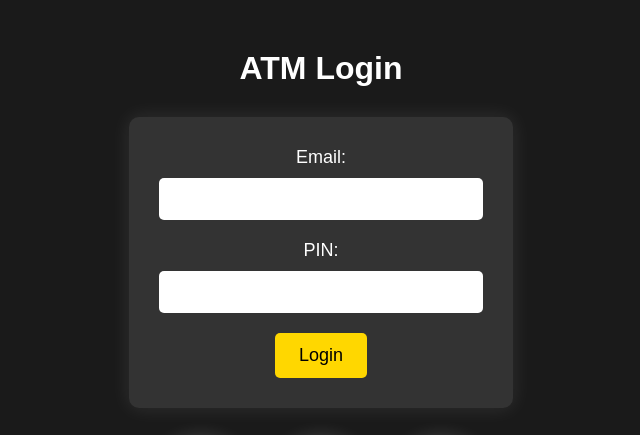
After one commit to TheHS1/OnlineATM, a Django app: page /atm_login/ in a window 1280 px wide. The commit adds this page. Shown: the top 435 px of the page, without its empty margins (319-959 px from the left). Run offline with Django 4.2, Linux system fonts and the light colour scheme.

Commit message:
atm login and atm page added and authentification

```diff
--- /dev/null
+++ b/mainApp/templates/atm_login.html
@@ -0,0 +1,88 @@
+<!DOCTYPE html>
+<html lang="en">
+<head>
+    <meta charset="UTF-8">
+    <meta name="viewport" content="width=device-width, initial-scale=1.0">
+    <title>ATM Login</title>
+    <style>
+        body {
+            background-color: #1a1a1a;
+            color: #ffffff;
+            font-family: Arial, sans-serif;
+            text-align: center;
+            margin-top: 50px;
+        }
+        h2 {
+            font-size: 32px;
+            margin-bottom: 30px;
+        }
+        .login-container {
+            display: flex;
+            flex-direction: column;
+            align-items: center;
+        }
+        form {
+            background-color: #333333;
+            padding: 30px;
+            border-radius: 10px;
+            box-shadow: 0 0 20px rgba(255, 255, 255, 0.1);
+        }
+        label {
+            display: block;
+            margin-bottom: 10px;
+            font-size: 18px;
+        }
+        input[type="email"],
+        input[type="password"] {
+            width: 300px;
+            padding: 12px;
+            margin-bottom: 20px;
+            border: none;
+            border-radius: 5px;
+            font-size: 16px;
+        }
+        button[type="submit"] {
+            padding: 12px 24px;
+            background-color: #ffd700;
+            color: #000000;
+            border: none;
+            border-radius: 5px;
+            font-size: 18px;
+            cursor: pointer;
+            transition: background-color 0.3s ease;
+        }
+        button[type="submit"]:hover {
+            background-color: #ffdf00; /* Lighter shade of gold on hover */
+        }
+        .customer-images {
+            display: flex;
+            justify-content: center;
+            margin-top: 30px;
+        }
+        .customer-images img {
+            width: 100px;
+            height: 100px;
+            border-radius: 50%;
+            margin: 0 10px;
+            box-shadow: 0 0 20px rgba(255, 255, 255, 0.2);
+        }
+    </style>
+</head>
+<body>
+    <h2>ATM Login</h2>
+    <div class="login-container">
+        <form action="ATM.html" method="post">
+            <label for="email">Email:</label>
+            <input type="email" id="email" name="email" required><br>
+            <label for="pin">PIN:</label>
+            <input type="password" id="pin" name="pin" required><br>
+            <button type="submit">Login</button>
+        </form>
+        <div class="customer-images">
+            <img src="happy_customer_1.jpg" alt="Happy Customer 1">
+            <img src="happy_customer_2.jpg" alt="Happy Customer 2">
+            <img src="happy_customer_3.jpg" alt="Happy Customer 3">
+        </div>
+    </div>
+</body>
+</html>
--- a/mainApp/templates/home.html
+++ b/mainApp/templates/home.html
@@ -33,6 +33,9 @@
 
               <button type="submit" class="btn btn-secondary mb-4">Submit</button>
               <a href="{% url 'register_view' %}" class="d-block mb-4">Don't have an account?</a>
+
+              <!-- Add link to ATM login page -->
+              <a href="{% url 'atm_login' %}" class="d-block mb-4">Need cash?</a>
             </form>
 
             <h2 class="mb-3">$300 checking bonus</h2>
--- a/mainApp/urls.py
+++ b/mainApp/urls.py
@@ -10,4 +10,9 @@ urlpatterns = [
     path('accounts_view/', views.accounts_view, name='accounts_view'),
     path('transfer_funds/', views.transfer_funds, name='transfer_funds'),
     path('register_view/', views.register_view, name='register_view'),
+    path('atm_login/', views.atm_login, name='atm_login'),
+    path('ATM.html/', views.atm_page, name='ATM.html'),
+
+
+
 ]
--- a/mainApp/views.py
+++ b/mainApp/views.py
@@ -3,6 +3,7 @@ from django.contrib.auth import authenticate, login, logout
 from django.contrib.auth.decorators import login_required
 from django.http import HttpResponse
 from .forms import *
+
 # from django.forms import Form
 
 # Create your views here.
@@ -58,3 +59,53 @@ def accounts_view(request):
 
 def transfer_funds(request):
     return render(request, 'transfer_funds.html')
+
+def atm_login(request):
+    if request.method == "POST":
+        form = LoginForm(request.POST)
+        if form.is_valid():
+            email = form.cleaned_data['email']
+            pin = form.cleaned_data['pin']
+            user = authenticate(request, email=email, pin=pin)
+
+            if user is not None:
+                login(request, user)
+                # Redirect the user to the appropriate URL after successful login
+                return redirect('ATM.html')  # Redirect to ATM.html
+            else:
+                # If authentication fails, add an error to the form
+                form.add_error(None, "Invalid email or PIN")
+    else:
+        form = LoginForm()
+
+    return render(request, 'atm_login.html', {'form': form})
+
+
+def atm_page(request):
+    return render(request, 'ATM.html')
+
+#def withdrawal(request):
+    if request.method == "POST":
+        account_id = request.POST.get('account')
+        withdrawal_amount = int(request.POST.get('withdrawal_amount'))
+
+        # Retrieve the selected account
+        account = Accounts.objects.get(pk=account_id)
+
+        # Check if the withdrawal amount exceeds the available balance
+        if withdrawal_amount > account.balance:
+            # Display error message if the withdrawal amount is greater than the available balance
+            messages.error(request, "Insufficient funds. Please enter a lower withdrawal amount.")
+            return redirect('withdrawal')
+
+        # Subtract withdrawal amount from the account balance
+        account.balance -= withdrawal_amount
+        account.save()
+
+        # Redirect to a success page or another view
+        return redirect('success_page')
+
+    # Fetch user's accounts to populate the dropdown
+    accounts = request.user.accounts.all()  # Assuming the user's accounts are related to the user model
+
+    return render(request, 'withdrawal.html', {'accounts': accounts})
```
Also changed, not shown: mainApp/templates/ATM.html (added, +68 -0 lines).
